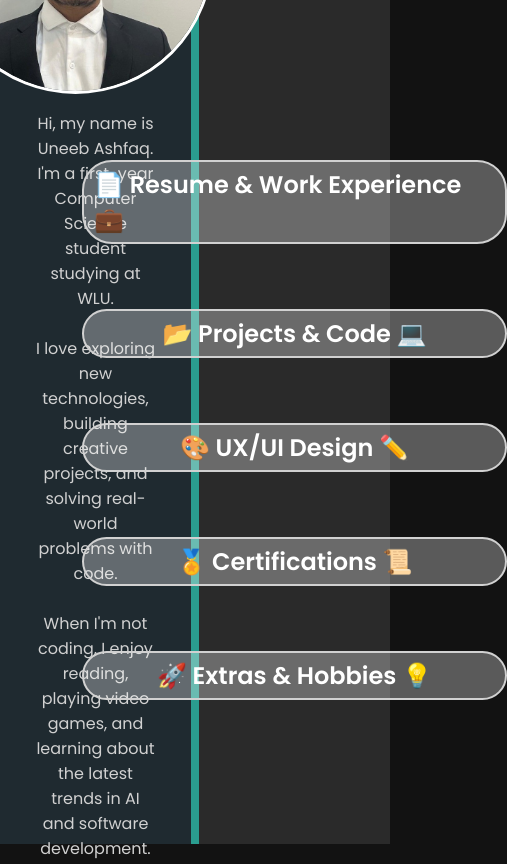
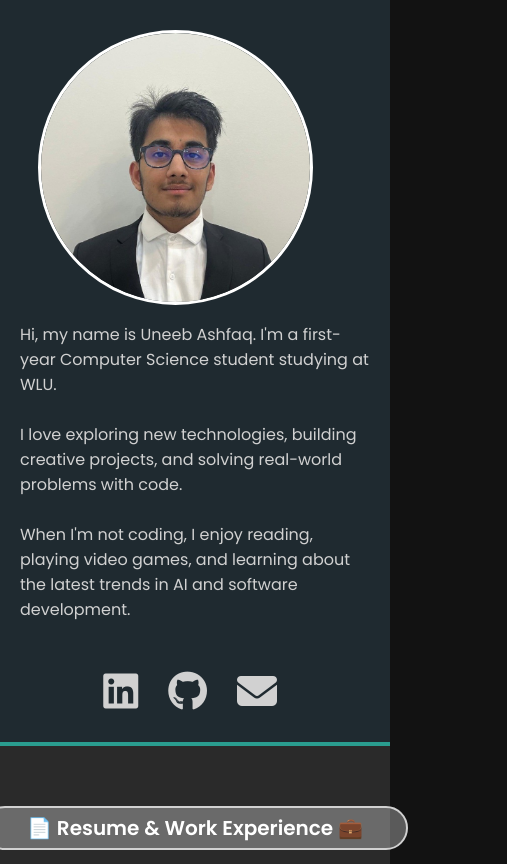
Before and after one commit to Uneeb-Ashfaq/personal_website, a plain HTML site: page index.html in a window 390 px wide. Shown: the top 864 px of the page, 507 px wide, since content can reach past the window. Drawn offline with Linux system fonts and the light colour scheme.

Commit message:
Add files via upload

```diff
--- a/style.css
+++ b/style.css
@@ -1,12 +1,12 @@
 /* These variables store color values for easy reusability */
 :root {
-    --text-color: #D1D1D1; /* Soft White */
-    --background-color: #121212; /* Dark Gray */
-    --button-color: #1F6F52; /* color for buttons transition */
-    --border-color: #2A9D8F; /* Light Green */
-    --section-bg: #1F2A30; /* Deep Greenish Gray */
-    --left-bg-color: #1F2A30; /* Left Side color*/
-    --right-bg-color: #2a2a2a; /* right side color  */
+    --text-color: #D1D1D1;
+    --background-color: #121212;
+    --button-color: #1F6F52;
+    --border-color: #2A9D8F;
+    --section-bg: #1F2A30;
+    --left-bg-color: #1F2A30;
+    --right-bg-color: #2a2a2a;
 }
 
 /* Reset margins & paddings for all elements */
@@ -24,10 +24,9 @@ html {
 
 /* Applies main font and background settings */
 body{
-    font-family: 'Poppins', sans-serif; /* Sets the font */
+    font-family: 'Poppins', sans-serif;
     background-color: var(--background-color);
     color: var(--text-color);
-    margin: 0; /* Removes extra margin */
 }
 
 
@@ -43,8 +42,8 @@ a {
 /* Styles the main layout container */
 main {
     display: flex; /* Makes sections (left & right) appear side-by-side */
-    width: 100%; /* Full width of the screen */
-    height: 100vh; /* Full viewport height */
+    width: 100%;
+    height: 100vh;
     }
 
 
@@ -52,7 +51,7 @@ main {
 /* Styles the left side of the page */
 .left {
     background: var(--left-bg-color);
-    width: 50%;  /* Takes up half of the screen width */
+    width: 50%;
     display: flex; /* Enables flexbox for layout */
     flex-direction: column; /* Stacks all elements vertically */
     align-items: center; /* Centers content horizontally */
@@ -70,11 +69,11 @@ main {
 /* Styles the profile picture */
 .headshot img {
     width: 275px;
-    border-radius: 50%; /* Makes image circular */
+    border-radius: 50%;
     border: 3px solid #ffffff;
-    position: relative; /* Allows position adjustments */
-    right: 20px; /* Moves image 20px to the right */
-    top: 10px; /* Moves image 10px to the down */
+    position: relative;
+    right: 20px;
+    top: 10px;
 
 
 }
@@ -83,20 +82,20 @@ main {
 /* Styles the bio text */
  .bio {
     text-align: center; /* Centers text inside the bio */
-    width: 80%;   /* make paragraph length shorter so each line takes less space */
-    margin-top: 20px;  /* Adds space above the bio */
+    width: 80%;
+    margin-top: 20px;
 }
 
 
 /* Styles the social media links */
  .links {
-    display: flex;  /* Enables Flexbox */
-    justify-content: center; /* Centers icons horizontally */
-    align-items: center; /* Centers icons vertically */
-    gap: 40px; /* Adds space between icons */
-    margin-top: 100px; /* Moves links further down */
-    font-size: 50px;   /* Makes icons larger */
-    text-align: center;  /* Centers the links */
+    display: flex;
+    justify-content: center;
+    align-items: center;
+    gap: 40px;
+    margin-top: 100px;
+    font-size: 50px;
+    text-align: center;
  }
 
 
@@ -107,8 +106,8 @@ main {
 /* Hover effects for social media icons */
 .links a:hover i{
     color: var(--button-color);
-    transform: scale(1.2);  /* Increases size slightly on hover */
-    transition: transform 0.3s, color 0.3s;/* Animation timings*/
+    transform: scale(1.2);
+    transition: transform 0.3s, color 0.3s;
 }
 
 
@@ -117,25 +116,25 @@ main {
 /* Styles the right side of the page */
 .right{
     background: var(--right-bg-color);
-    width: 50%; /* Takes up half of the screen width */
+    width: 50%;
     display: flex; /* Enables flexbox */
     flex-direction: column;/* Stacks content vertically */
     align-items: center; /* Centers content horizontally */
     justify-content: center; /* Centers content vertically */
-    padding: 20px; /* Adds padding */
+    padding: 20px;
     border-left: 4px solid var(--border-color);
 }
 
 /* Styles the text buttons inside the right section */
 .right .right_side_text h2{
     color: white;
-    margin-top: 40px; /* Adds space above each heading */
+    margin-top: 40px;
     display: inline-block;  /* Ensures proper spacing */
     padding: 5px 10px; /* Adds padding inside the text box */
     border: 2px solid var(--text-color);
-    border-radius: 30px;  /* Rounds the edges */
-    transition: 0.1s; /*transition timing */
-    width: 425px;  /* Sets width for the text box */
+    border-radius: 30px;
+    transition: 0.1s;
+    width: 425px;
     display: flex;  /* Enables flexbox for better alignment */
     align-items: center; /* Centers text vertically */
     justify-content: center; /* Centers text horizontally */
@@ -154,5 +153,49 @@ main {
     background-color: var(--button-color);
     color: black;
     border: 2px solid black;
-    transform: scale(1.07);  /* Slightly enlarges the box */
+    transform: scale(1.07);
 }
+
+
+@media (max-width: 768px) {
+  main {
+    flex-direction: column;
+    height: auto;
+  }
+
+  .left, .right {
+    width: 100%;
+    border: none;
+  }
+
+  .left {
+    border-bottom: 4px solid var(--border-color);
+  }
+
+  .right_side_text h2 {
+    width: 100%;
+    font-size: 20px;
+    padding: 10px;
+  }
+
+  .bio {
+    font-size: 16px;
+    width: 100%;
+    text-align: left;
+  }
+
+  .links {
+    flex-wrap: wrap;
+    gap: 20px;
+    font-size: 40px;
+    margin-top: 40px;
+  }
+
+  h2 {
+    font-size: 22px;
+  }
+
+  h4, p {
+    font-size: 16px;
+  }
+}
```
